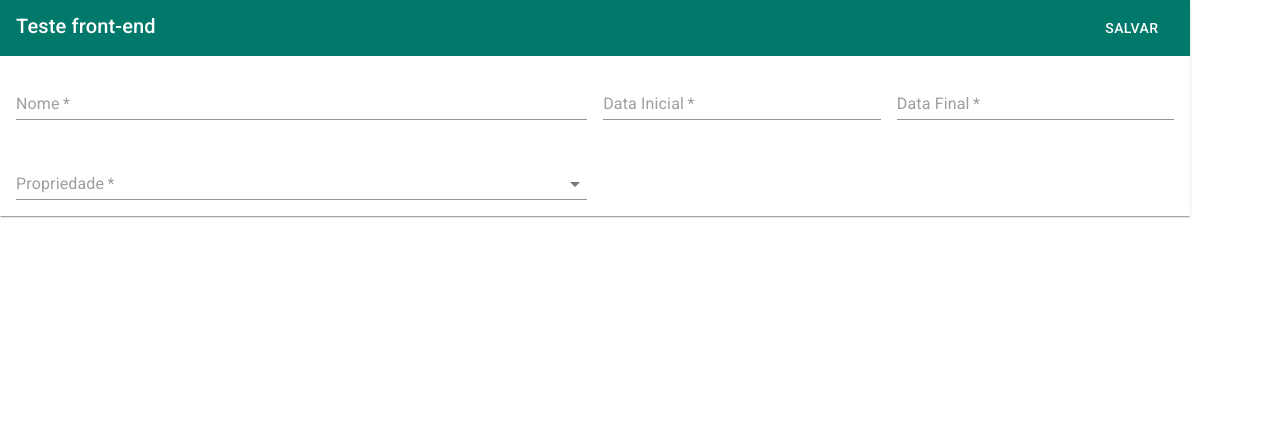
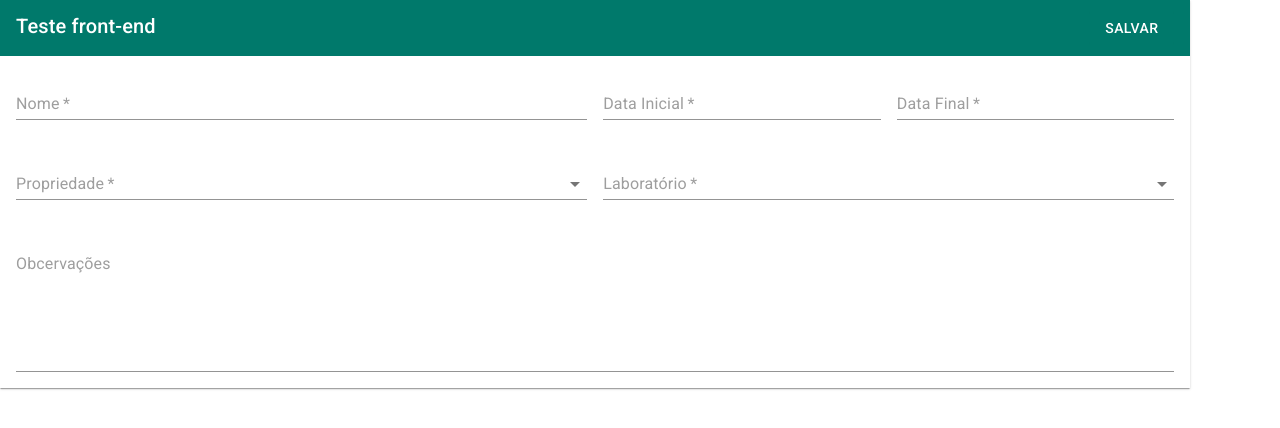
Before and after one commit to GeZudo/agrotis-front-end, a React (Create React App) app: page / in a window 1280 px wide. Shown: the top 428 px of the page. Built offline with nearby package versions, Linux system fonts and the light colour scheme.

Commit message:
✨ Feat: Form Input Observações

```diff
--- a/src/page/index.jsx
+++ b/src/page/index.jsx
@@ -9,12 +9,15 @@ import { useState } from 'react';
 import FormHeader from '../components/FormHeader';
 import agrotis from '../theme';
 import propriedades from '../helpers/propriedadesOptions';
+import labs from '../helpers/labOptions';
 
 export default function MaindPage() {
   const [nome, setNome] = useState(null);
   const [dataInicial, setDataInicial] = useState(null);
   const [dataFinal, setDataFinal] = useState(null);
   const [propriedade, setPropriedade] = useState(null);
+  const [laboratorio, setLaboratorio] = useState(null);
+  const [obs, setObs] = useState(null);
 
   const handleNameChange = ({ target: { value } }) => {
     setNome(value);
@@ -22,6 +25,14 @@ export default function MaindPage() {
 
   const handlePropriedadeChange = ({ target: { value } }) => {
     setPropriedade(value);
+  };
+
+  const handleLabChange = ({ target: { value } }) => {
+    setLaboratorio(value);
+  };
+
+  const handleObsChange = ({ target: { value } }) => {
+    setObs(value);
   };
 
   return (
@@ -89,6 +100,38 @@ export default function MaindPage() {
               ))}
             </TextField>
           </Grid>
+          <Grid item xs={6}>
+            <TextField
+              id="laboratorio"
+              label="Laboratório"
+              variant="standard"
+              value={laboratorio}
+              onChange={handleLabChange}
+              select
+              fullWidth
+              required
+            >
+              {labs.map((lab) => (
+                <MenuItem key={lab.id} value={lab.nome}>
+                  {lab.nome}
+                </MenuItem>
+              ))}
+            </TextField>
+          </Grid>
+        </Grid>
+        <Grid container padding="16px">
+          <Grid item xs={12}>
+            <TextField
+              id="obcervacoes"
+              label="Obcervações"
+              variant="standard"
+              fullWidth
+              multiline
+              rows={5}
+              value={obs}
+              onChange={handleObsChange}
+            />
+          </Grid>
         </Grid>
       </ThemeProvider>
     </Paper>
```
